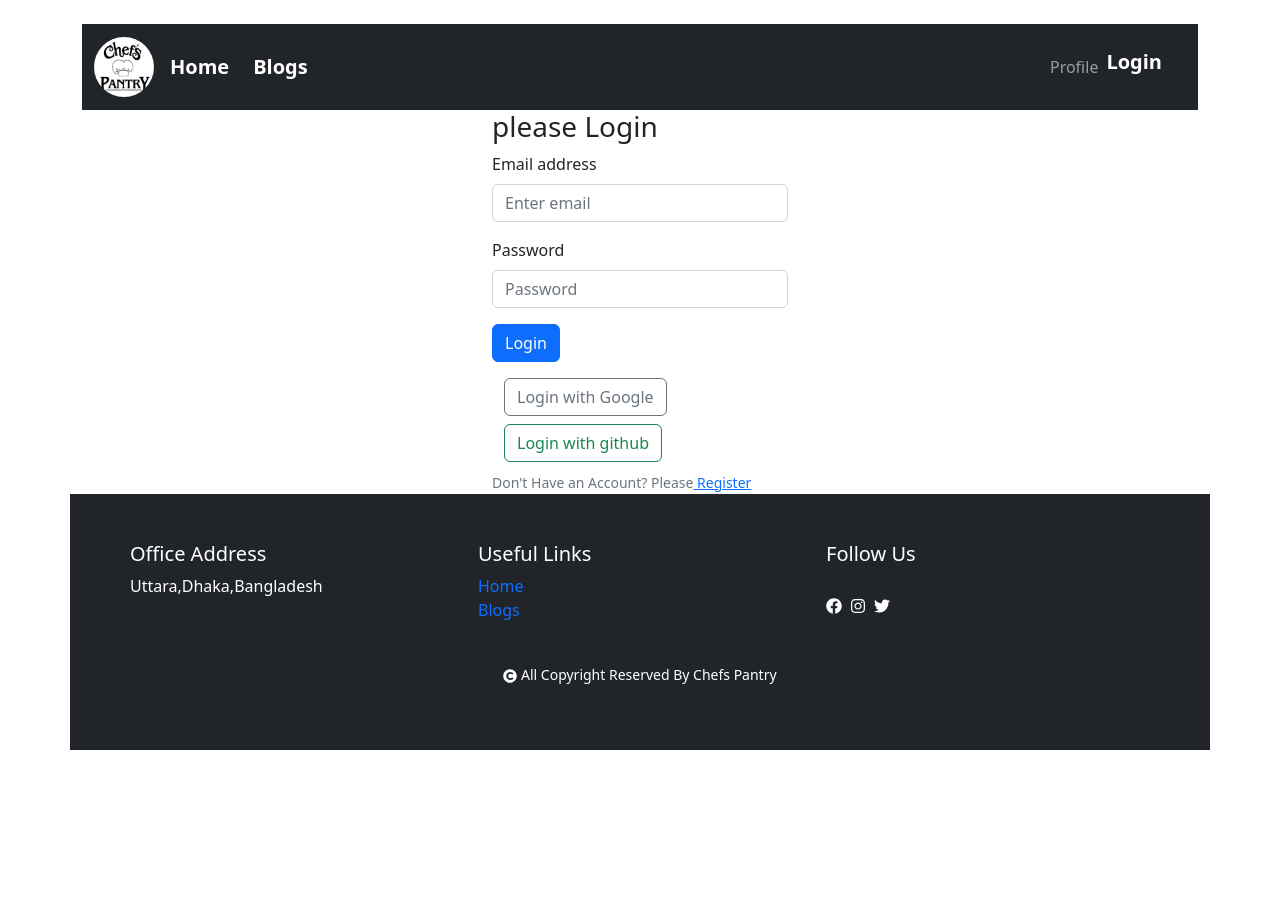
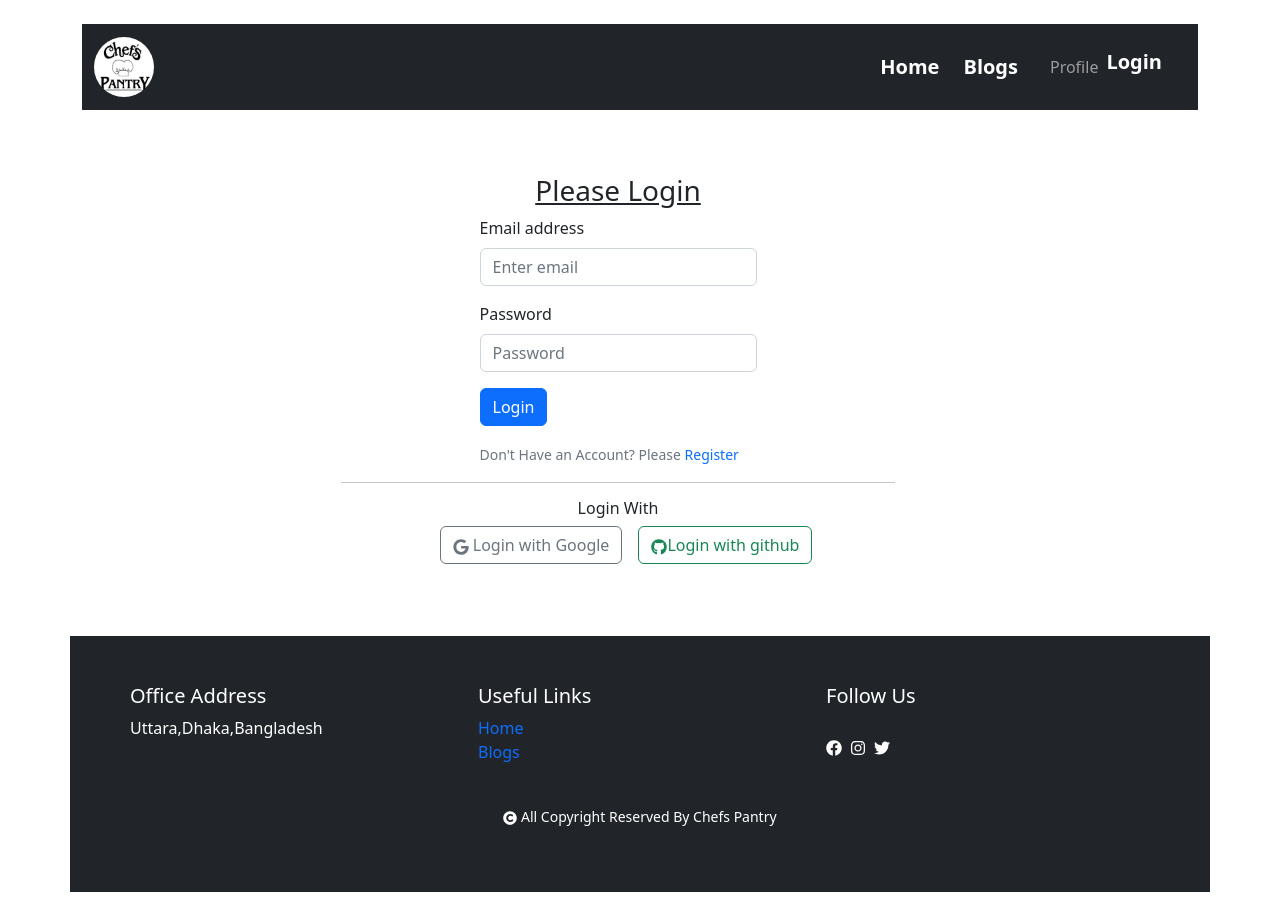
Before and after one commit to RabeyaAkter78/the-chefs-pantry-client, a React (Vite) app: page /login in a window 1280 px wide. Before the commit the page ends 800 px from the top, so only its background shows below. Built offline with nearby package versions, Linux system fonts and the light colour scheme.

Commit message:
added readme file

```diff
--- a/src/component/Header/Header.jsx
+++ b/src/component/Header/Header.jsx
@@ -10,7 +10,7 @@ const Header = () => {
                     <Navbar.Brand href="#home"><Image style={{ height: '60px' }} src={logo} roundedCircle /></Navbar.Brand>
                     <Navbar.Toggle aria-controls="responsive-navbar-nav" />
                     <Navbar.Collapse id="responsive-navbar-nav">
-                        <Nav className="me-auto  fw-bold">
+                        <Nav className="ms-auto  fw-bold">
                             <Link className='text-decoration-none me-4 text-white fs-5' to="/">Home</Link>
                             <Link className='text-decoration-none me-4 text-white fs-5' to="/blogs">Blogs</Link>
 
--- a/src/component/Login/Login.jsx
+++ b/src/component/Login/Login.jsx
@@ -1,8 +1,10 @@
 import { GithubAuthProvider, GoogleAuthProvider, getAuth, signInWithEmailAndPassword, signInWithPopup } from 'firebase/auth';
 import React, { useState } from 'react';
-import { Button, Container, Form } from 'react-bootstrap';
+import { Button, Card, Container, Form } from 'react-bootstrap';
 import { Link } from 'react-router-dom';
 import app from '../../firebase/firebase.config';
+import { FaGithub, FaGoogle } from 'react-icons/fa';
+import './login.css'
 
 const auth = getAuth(app)
 const Login = () => {
@@ -60,7 +62,7 @@ const Login = () => {
                 console.log(loggedInUser);
                 setError('');
                 form.reset();
-                setSuccess('Login Successfull!')
+                setSuccess('Successfully Login !')
             })
             .catch(error => {
                 console.log(error.message);
@@ -70,9 +72,9 @@ const Login = () => {
     }
 
     return (
-        <Container className=' w-25 mx-auto'>
-            <h3>please Login</h3>
-            <Form onSubmit={handleLogin}>
+        <Container className='m-5 p-3'>
+            <h3 className='text-center'><u>Please Login</u></h3>
+            <Form className=' w-25 mx-auto' onSubmit={handleLogin}>
                 <Form.Group className="mb-3" controlId="formBasicEmail">
                     <Form.Label>Email address</Form.Label>
                     <Form.Control type="email" name='email' placeholder="Enter email" required />
@@ -91,18 +93,21 @@ const Login = () => {
                 <Form.Text className="text-danger">
                     <p>{error}</p>
                 </Form.Text>
+                <Form.Text className="text-secondary text-center">
+                    Don't Have an Account? Please<Link className='text-decoration-none' to={'/register'}> Register</Link>
+                </Form.Text>
             </Form>
             {/* login with google */}
-            <Container className='mt-2 mb-2'>
-                <Button onClick={handleLogInWithGoogle} className='mb-2' variant="outline-secondary">Login with Google</Button>
+            <hr className='w-50 mx-auto mt-3' />
+            <h6 className='text-center mt-3 mb-2'>Login With</h6>
+            <Container className='d-flex justify-content-center align-items-center gap-3 m-2'>
+                <Button onClick={handleLogInWithGoogle} variant="outline-secondary"><FaGoogle /> Login with Google</Button>
 
 
                 {/* login with git hub */}
-                <Button onClick={handleGithubLogin} variant="outline-success">Login with github</Button>
+                <Button onClick={handleGithubLogin} variant="outline-success"> <FaGithub />Login with github</Button>
             </Container>
-            <Form.Text className="text-secondary">
-                Don't Have an Account? Please<Link to={'/register'}> Register</Link>
-            </Form.Text>
+
         </Container>
 
     );
--- /dev/null
+++ b/src/component/Login/login.css
@@ -0,0 +1,7 @@
+/* .background {
+    background-image: url("https://c4.wallpaperflare.com/wallpaper/646/942/480/food-drink-black-dark-wallpaper-preview.jpg");
+    background-repeat: no-repeat;
+    width: 100vh;
+    height: 100%;
+    background-size:auto;
+} */
--- a/src/component/Register/Register.jsx
+++ b/src/component/Register/Register.jsx
@@ -52,8 +52,8 @@ const Register = () => {
 
 
     return (
-        <Container className=' w-25 mx-auto'>
-            <h3>please Register</h3>
+        <Container className=' w-25 mx-auto m-5 p-3'>
+            <h3><u> Register</u></h3>
             <Form onSubmit={handleRegister}>
                 <Form.Group className="mb-3" controlId="formBasicEmail">
                     <Form.Label>Name</Form.Label>
@@ -87,7 +87,7 @@ const Register = () => {
                 <Button variant="primary" disabled={!accepted} type="submit">Register</Button>
                 <br />
                 <Form.Text className="text-secondary">
-                    Already Have an Account? Please<Link to={'/login'}>Login</Link>
+                    Already Have an Account? Please <Link className='text-decoration-none' to={'/login'}> Login</Link>
                 </Form.Text>
 
                 <Form.Text className="text-success">
```
Also changed, not shown: 1 other file (tests, documents, lock files or other folders).
